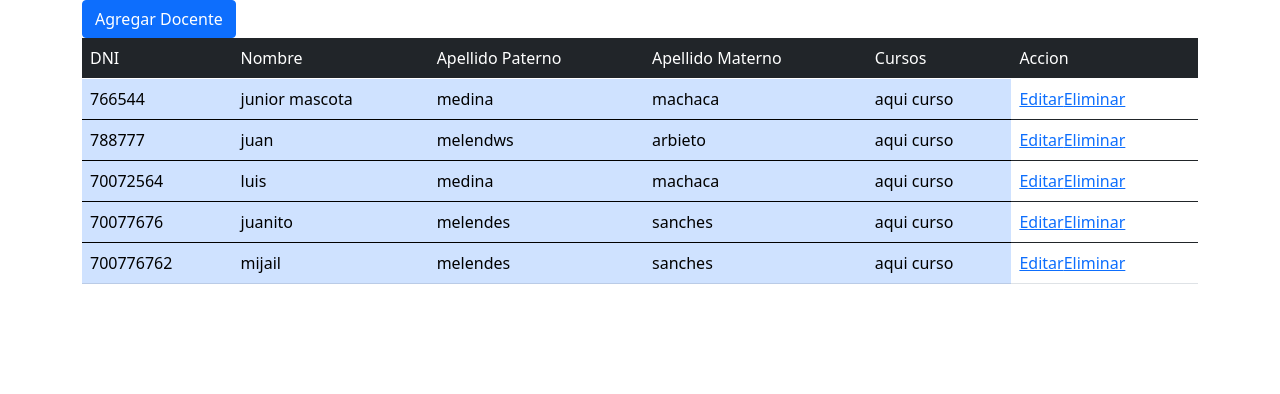
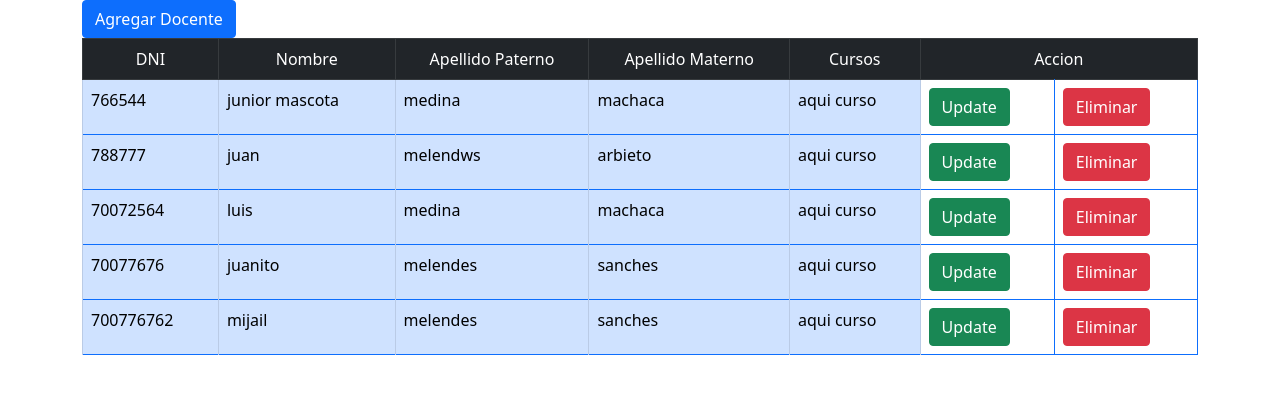
Before and after one commit to luis1045/mooc, a Flask app: page /docentes in a window 1280 px wide. Shown: the top 394 px of the page. Run offline with Flask 3, Linux system fonts and the light colour scheme.

Commit message:
finalizado crud docente

```diff
--- a/app.py
+++ b/app.py
@@ -58,8 +58,7 @@ class Subcripcion(db.Model):
 	dniEstudiante=db.Column(db.Integer, db.ForeignKey('estudiante.dniEstudiante'))
 	idCurso=db.Column(db.Integer, db.ForeignKey('curso.idCurso'))
 
-with app.app_context():# Ahora se neseita el contexto para crear la base de datos por defecto
-    db.create_all()
+
 
 @app.route("/")
 def index():
@@ -74,7 +73,7 @@ def get_file(filename):
 
 #listar docentes
 @app.route("/docentes", methods=["GET"])
-def docentes():
+def list_docentes():
 	docQuery=Docente.query.all()
 
 	for doc in docQuery:
@@ -95,6 +94,31 @@ def reg_docente():
 		return redirect("docentes")
 	return render_template("docente.html")
 
+#actualizar docente
+@app.route("/updocente/<int:dni>", methods=["POST"])
+def up_docente(dni):
+	docente = Docente.query.get(dni)
+	if docente is None:
+		return "no se encuentra el docente indicado"
+	docente.nombre = request.form["nombreT"]
+	docente.apePaterno = request.form["apePaternoT"]
+	docente.apeMaterno = request.form["apeMaternoT"]
+	docente.contrasenia = generate_password_hash(request.form["contraseniaT"],method="sha256")
+	db.session.commit()
+	return redirect(url_for('list_docentes'))
+
+#emiminar docente
+@app.route("/deldocente/<int:dni>", methods=["POST"])
+def del_docente(dni):
+	docQuery=Docente.query.get(dni)
+	if docQuery is None:
+		"No exite el docente"
+	db.session.delete(docQuery)
+	db.session.commit()
+	return redirect(url_for('list_docentes'))
+
 
 if __name__ == '__main__':
+	with app.app_context():# Ahora se neseita el contexto para crear la base de datos por defecto
+		db.create_all()
 	app.run(debug=True, host="0.0.0.0")
--- a/templates/docentes.html
+++ b/templates/docentes.html
@@ -11,36 +11,104 @@
     <div class="container-sm">
 
     <button type="button" class="btn btn-primary" data-bs-toggle="modal" data-bs-target="#staticBackdrop">Agregar Docente</button>
-    <table class="table">
+      <table class="table table-bordered border-primary">
           <thead class="table-dark">
               <tr>
-                <td>DNI</td>
-                <td>Nombre</td>
-                <td>Apellido Paterno</td>
-                <td>Apellido Materno</td>
-                <td>Cursos</td>
-                <td>Accion</td>
+                  <td class="text-center">DNI</td>
+                  <td class="text-center">Nombre</td>
+                  <td class="text-center">Apellido Paterno</td>
+                  <td class="text-center">Apellido Materno</td>
+                  <td class="text-center">Cursos</td>
+                  <td colspan="2" class="text-center">Accion</td>
               </tr>
           </thead>
+          <tbody>
             {% for docente in docentes %}
-        <tbody>
               <tr>
                   <td class="table-primary">{{ docente.dniDocente }}</td>
                   <td class="table-primary">{{ docente.nombre }}</td>
                   <td class="table-primary">{{ docente.apePaterno }}</td>
                   <td class="table-primary">{{ docente.apeMaterno }}</td>
                   <td class="table-primary">aqui curso</td>
-                <td><a href="">Editar</a><a href="">Eliminar</a></td>
+                  <td><button type="button" class="btn btn-success" data-bs-toggle="modal" data-bs-target="#update_docente_{{docente.dniDocente}}">Update</button></td>
+                  <td><button type="button" class="btn btn-danger" data-bs-toggle="modal" data-bs-target="#delete_docente_{{docente.dniDocente}}">Eliminar</button></td>
+                  <!--modal actualizar docente-->
+                  <div class="modal fade" id="update_docente_{{docente.dniDocente}}" tabindex="-1" aria-labelledby="exampleModalLabel" aria-hidden="true">
+                    <div class="modal-dialog">
+                      <div class="modal-content">
+                        <div class="modal-header">
+                          <h5 class="modal-title" id="exampleModalLabel">Actualziar Docente</h5>
+                          <button type="button" class="btn-close" data-bs-dismiss="modal" aria-label="Close"></button>
+                        </div>
+                        <form action="{{url_for('up_docente', dni=docente.dniDocente)}}" method="post">
+                          <div class="modal-body">
+                            <div class="modal-body">
+                              <div class="mb-3">
+                                <label for="dni" class="col-form-label">Dni:</label>
+                                  <input type="text" readonly="true" class="form-control" id="dni" name="dniT" value="{{docente.dniDocente}}">
+                              </div>
+                              <div class="mb-3">
+                                <label for="nombre" class="col-form-label">Nombres:</label>
+                                  <input type="text" class="form-control" id="nombre" name="nombreT" value="{{docente.nombre}}">
+                              </div>
+                              <div class="mb-3">
+                                <label for="apePaterno" class="col-form-label">Apellido Paterno:</label>
+                                  <input type="text" class="form-control" id="apePaterno" name="apePaternoT" value="{{ docente.apePaterno }}">
+                              </div>
+                              <div class="mb-3">
+                                <label for="apeMaterno" class="col-form-label">Apellido Materno:</label>
+                                  <input type="text" class="form-control" id="apeMaterno" name="apeMaternoT" value="{{ docente.apeMaterno }}">
+                              </div>
+                              <div class="mb-3">
+                                <label for="contrasenia" class="col-form-label">Contraseña:</label>
+                                <input type="password" class="form-control" id="contrasenia" name="contraseniaT">
+                              </div>
+                            </div>
+                          </div>
+                          <div class="modal-footer">
+                            <button type="submit" class="btn btn-primary">Actualizar</button>
+                            <button type="button" class="btn btn-secondary" data-bs-dismiss="modal">Close</button>
+                          </div>
+                        </form>
+                      </div>
+                    </div>
+                  </div>
+                  <!-- fin actualziar docente -->
+
+                  <!--modal elimianr docente-->
+                  <div class="modal fade" id="delete_docente_{{docente.dniDocente}}" tabindex="-1" aria-labelledby="exampleModalLabel" aria-hidden="true">
+                    <div class="modal-dialog">
+                      <div class="modal-content">
+                        <div class="modal-header">
+                          <h5 class="modal-title" id="exampleModalLabel">Eliminar</h5>
+                          <button type="button" class="btn-close" data-bs-dismiss="modal" aria-label="Close"></button>
+                        </div>
+                        <form action="{{url_for('del_docente', dni=docente.dniDocente)}}" method="post">
+                          <div class="modal-body">
+                            <div class="form-group row">
+                              <label class="col-sm-12 col-form-label">Quiere Eliminar al Docente <span style='font-weight:bold;color:red'>{{docente.nombre}}</span>?</label>
+                            </div>
+                          </div>
+                          <div class="modal-footer">
+                            <button type="submit" class="btn btn-danger">Delete</button>
+                            <button type="button" class="btn btn-secondary" data-bs-dismiss="modal">Close</button>
+                          </div>
+                        </form>
+                      </div>
+                    </div>
+                  </div>
+                  <!--fin modal eliminar docente-->
               </tr>
+
+            {% endfor %}
           </tbody>
-        {% endfor %}
       </table>
     </div>
 
   <!-- Button trigger modal -->
 
 
-  <!-- Modal -->
+  <!-- Modal crear docente  -->
   <div class="modal fade" id="staticBackdrop" data-bs-backdrop="static" data-bs-keyboard="false" tabindex="-1" aria-labelledby="staticBackdropLabel" aria-hidden="true">
     <div class="modal-dialog">
       <div class="modal-content">
@@ -80,6 +148,9 @@
     </div>
   </div>
 
+  <!--modal  elimiar -->
+
+
 
     <script src="https://cdn.jsdelivr.net/npm/bootstrap@5.0.2/dist/js/bootstrap.bundle.min.js" integrity="sha384-MrcW6ZMFYlzcLA8Nl+NtUVF0sA7MsXsP1UyJoMp4YLEuNSfAP+JcXn/tWtIaxVXM" crossorigin="anonymous"></script>
 </body>
```
Also changed, not shown: database.db. Lines whose indentation alone changed are shown as unchanged.
